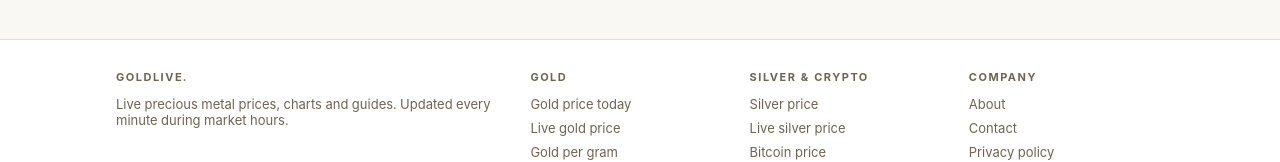
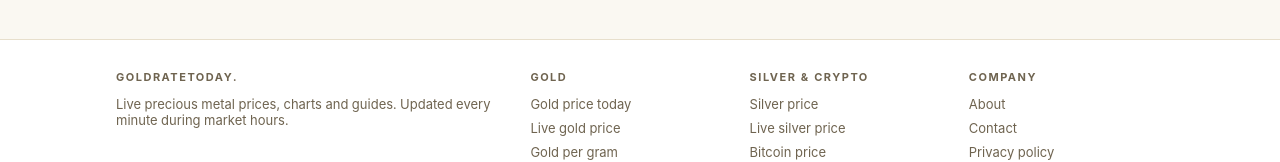
Before and after one commit to enragedonline-ux/goldlive, a Next.js app: page /blog in a window 1280 px wide. Shown: the part 1210-1372 px from the top of the page. Built offline with nearby package versions, Linux system fonts and the light colour scheme.

Commit message:
Rebrand header/footer: GOLDLIVE -> GOLDRATETODAY

```diff
--- a/components/Footer.tsx
+++ b/components/Footer.tsx
@@ -3,7 +3,7 @@
     <footer>
       <div className="foot-grid">
         <div>
-          <h5>GOLDLIVE.</h5>
+          <h5>GOLDRATETODAY.</h5>
           <a>Live precious metal prices, charts and guides. Updated every minute during market hours.</a>
         </div>
         <div>
--- a/components/Header.tsx
+++ b/components/Header.tsx
@@ -16,7 +16,7 @@
       <MarketBar />
       <header className="head">
         <a className="logo" href="/">
-          GOLDLIVE<i>.</i>
+          GOLDRATETODAY<i>.</i>
         </a>
         <nav className="nav">
           {NAV.map((n) => (
```
